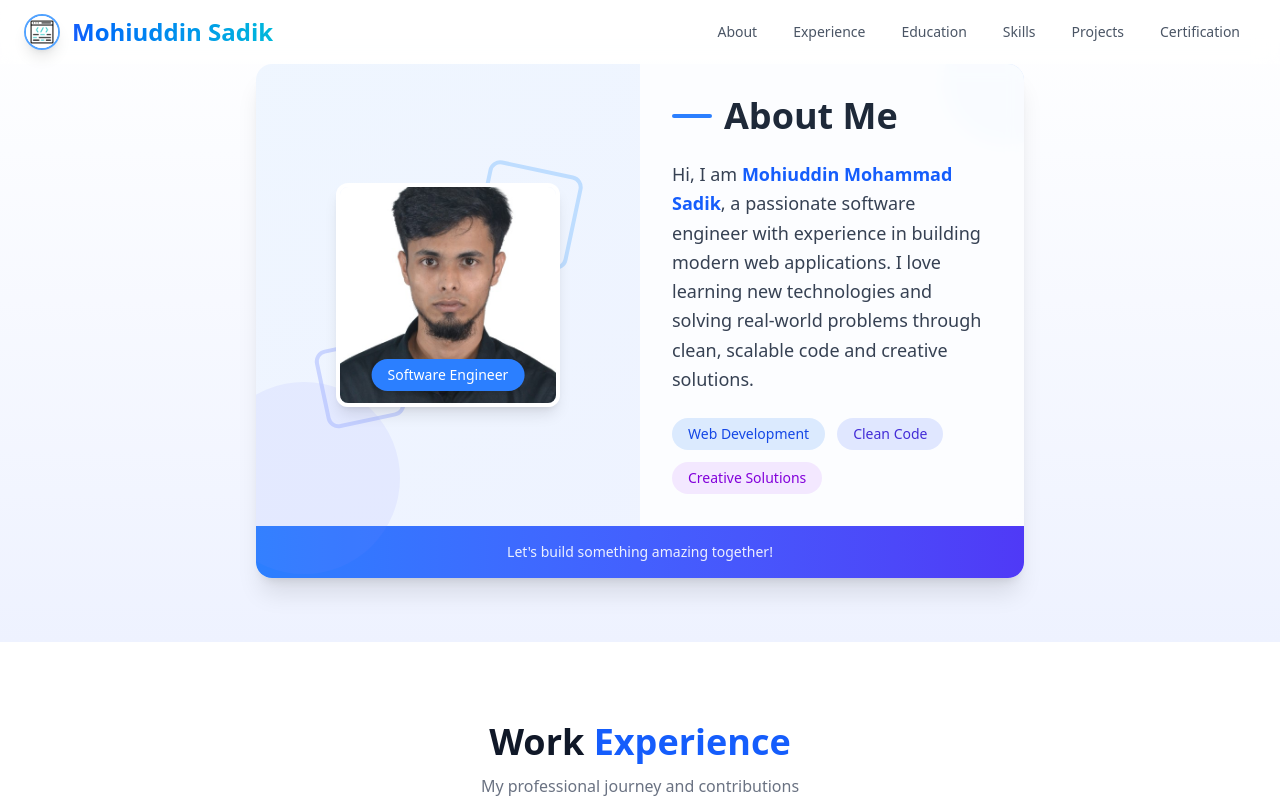
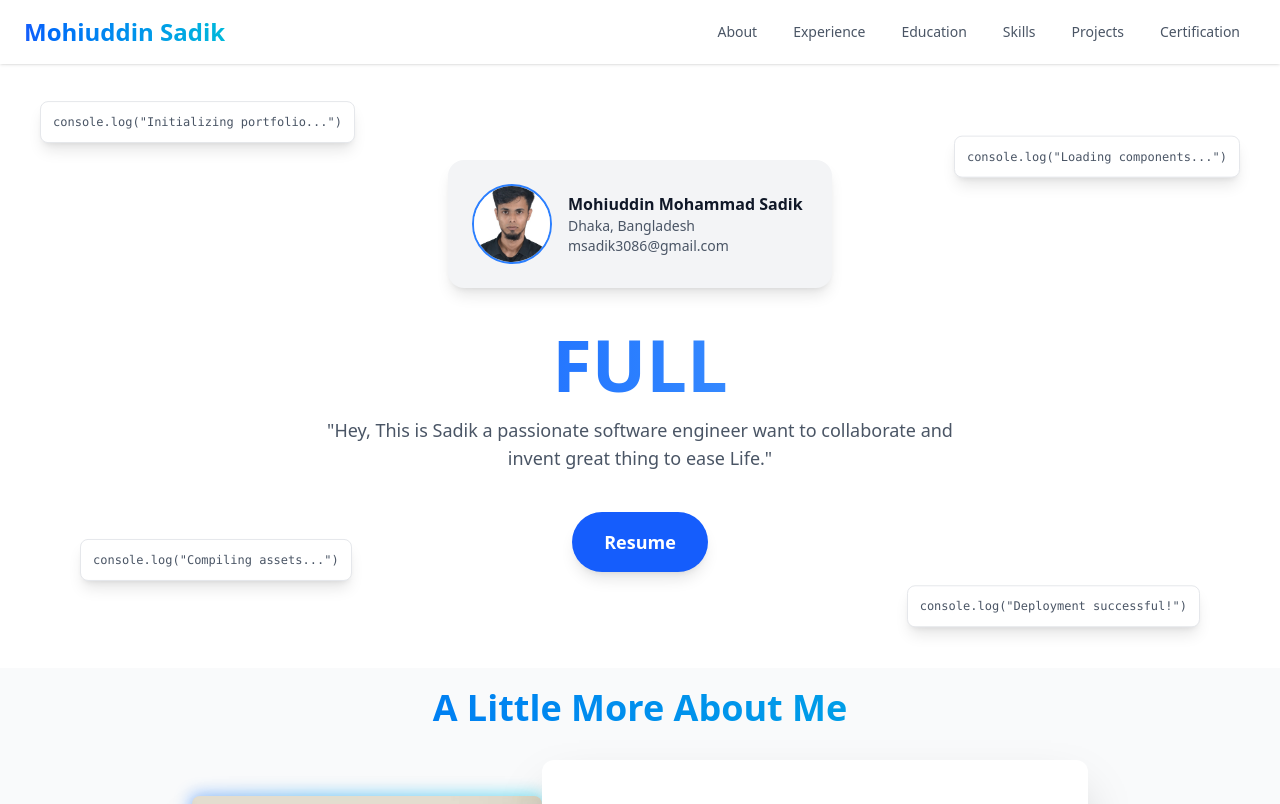
Before and after one commit to dksaddy/msadik, a Next.js app: page / in a window 1280 px wide. Shown: the top 804 px of the page. Built offline with nearby package versions, Linux system fonts and the light colour scheme.

Commit message:
Finalize desin

```diff
--- a/app/components/About.jsx
+++ b/app/components/About.jsx
@@ -1,64 +1,59 @@
+'use client';
+import { motion } from 'framer-motion';
+
 export default function About() {
   return (
-    <section
-      id="about"
-      className="scroll-mt-20 flex justify-center items-center py-16 px-6 md:px-16 lg:px-32 bg-gradient-to-b from-white to-indigo-50"
-    >
-      <div className="w-full max-w-3xl bg-gradient-to-br from-blue-50 to-indigo-50 rounded-2xl shadow-xl overflow-hidden">
-        <div className="relative flex flex-col md:flex-row">
-          {/* Background decoration */}
-          <div className="absolute top-0 right-0 w-32 h-32 bg-blue-400 rounded-full opacity-10 transform translate-x-12 -translate-y-12"></div>
-          <div className="absolute bottom-0 left-0 w-48 h-48 bg-indigo-400 rounded-full opacity-10 transform -translate-x-12 translate-y-12"></div>
+    <section id="about" className="py-5 bg-gray-50 overflow-hidden">
+      <div className="container mx-auto px-6">
+        <motion.div
+          initial={{ opacity: 0, y: 50 }}
+          whileInView={{ opacity: 1, y: 0 }}
+          transition={{ duration: 0.8, ease: 'easeOut' }}
 
-          {/* Image with decorative elements */}
-          <div className="flex-1 p-8 flex flex-col items-center justify-center relative z-10">
-            <div className="relative">
-              <div className="absolute -top-4 -right-4 w-24 h-24 border-4 border-blue-300 rounded-xl rotate-12 opacity-50"></div>
-              <div className="absolute -bottom-4 -left-4 w-20 h-20 border-4 border-indigo-300 rounded-xl -rotate-12 opacity-50"></div>
+        >
+          <h2 className="text-4xl font-bold text-center mb-8 bg-gradient-to-r from-blue-600 to-cyan-500 bg-clip-text text-transparent">
+            A Little More About Me
+          </h2>
+        </motion.div>
 
-              <div className="relative group">
-                <img
-                  src="./Mohiuddin Mohammad Sadik_Software Engineer.jpg"
-                  alt="Mohiuddin Mohammad Sadik"
-                  className="w-48 h-48 md:w-56 md:h-56 object-cover rounded-xl border-4 border-white shadow-lg transition-all duration-500 group-hover:scale-105 group-hover:rotate-1"
-                />
-                <span className="absolute bottom-4 left-1/2 -translate-x-1/2 bg-blue-500 text-white text-sm px-4 py-1.5 rounded-full shadow-md whitespace-nowrap">
-                  Software Engineer
-                </span>
-              </div>
+        <div className="relative md:flex md:items-center max-w-4xl mx-auto">
+          {/* Image */}
+          <motion.div
+            className="relative z-10 md:w-1/2 mb-8 md:mb-0"
+            initial={{ opacity: 0, x: -100 }}
+            whileInView={{ opacity: 1, x: 0 }}
+            transition={{ duration: 1, ease: [0.25, 1, 0.5, 1] }}
+
+          >
+            <div className="relative group">
+              <div className="absolute -inset-0.5 bg-gradient-to-r from-blue-500 to-cyan-400 rounded-lg blur opacity-50 group-hover:opacity-75 transition duration-1000 group-hover:duration-200 animate-tilt"></div>
+              <img
+                src="./Mohiuddin Mohammad Sadik_Software Engineer1.jpg"
+                alt="Mohiuddin Mohammad Sadik"
+                className="relative rounded-lg shadow-2xl w-full h-auto transform group-hover:scale-105 transition-transform duration-500"
+              />
             </div>
-          </div>
+          </motion.div>
 
-          {/* Text Content */}
-          <div className="flex-1 p-8 bg-white/80 backdrop-blur-sm relative z-10">
-            <div className="flex items-center gap-3 mb-6">
-              <div className="w-10 h-1 bg-blue-500 rounded-full"></div>
-              <h2 className="text-3xl md:text-4xl font-bold text-gray-800">
-                About Me
-              </h2>
-            </div>
+          {/* Text Card */}
+          <motion.div
+            className="relative z-10 md:w-3/4 bg-white text-gray-800 rounded-xl shadow-2xl p-8 md:p-12"
+            initial={{ opacity: 0, x: 100 }}
+            whileInView={{ opacity: 1, x: 0 }}
+            transition={{ duration: 1, ease: [0.25, 1, 0.5, 1], delay: 0.2 }}
 
-            <p className="text-gray-700 text-lg leading-relaxed mb-6">
-              Hi, I am{" "}
-              <span className="font-semibold text-blue-600">
-                Mohiuddin Mohammad Sadik
-              </span>
-              , a passionate software engineer with experience in building modern web
-              applications. I love learning new technologies and solving real-world
-              problems through clean, scalable code and creative solutions.
+          >
+            <h3 className="text-2xl font-bold mb-4">Software Engineer & Lifelong Learner</h3>
+            <p className="text-base mb-4 leading-relaxed">
+              I'm a Computer Science graduate from United International University, driven by a passion for software engineering. I thrive in environments where I can work on both the front-end and back-end, bringing ideas to life.
             </p>
-
-            <div className="flex flex-wrap gap-3">
-              <span className="px-4 py-1.5 bg-blue-100 text-blue-700 rounded-full text-sm font-medium">Web Development</span>
-              <span className="px-4 py-1.5 bg-indigo-100 text-indigo-700 rounded-full text-sm font-medium">Clean Code</span>
-              <span className="px-4 py-1.5 bg-purple-100 text-purple-700 rounded-full text-sm font-medium">Creative Solutions</span>
-            </div>
-          </div>
-        </div>
-
-        {/* Card footer */}
-        <div className="bg-gradient-to-r from-blue-500 to-indigo-600 p-4 text-center">
-          <p className="text-white/90 text-sm font-medium">Let's build something amazing together!</p>
+            <p className="text-base mb-4 leading-relaxed">
+              Java and JavaScript are my go-to languages, but I also have a soft spot for C. There's a unique thrill in communicating with a computer through code. My experience includes four academic projects and an e-commerce site built on WordPress, which gave me a solid grasp of CMS platforms.
+            </p>
+            <p className="text-base leading-relaxed">
+              On the design front, I'm comfortable with Figma and Framer. I live by the idea of being a versatile "jack of all trades," constantly learning and growing. I'm excited to collaborate on projects that push boundaries and make a real-world impact.
+            </p>
+          </motion.div>
         </div>
       </div>
     </section>
--- /dev/null
+++ b/app/components/ConsoleLogCard.jsx
@@ -0,0 +1,13 @@
+'use client';
+import { motion } from 'framer-motion';
+
+export default function ConsoleLogCard({ text, position, animation }) {
+  return (
+    <motion.div
+      className={`absolute ${position} bg-white border border-gray-200 rounded-lg p-3 text-xs text-gray-600 font-mono shadow-lg`}
+      animate={animation}
+    >
+      <div>console.log("{text}")</div>
+    </motion.div>
+  );
+}
--- a/app/components/Header.jsx
+++ b/app/components/Header.jsx
@@ -29,19 +29,21 @@ export default function Header() {
     setMenuOpen(false);
     const el = document.querySelector(href);
     if (el) {
-      el.scrollIntoView({
-        behavior: "smooth",
-        block: "start",
+      const headerHeight = document.querySelector('nav').offsetHeight;
+      const top = el.offsetTop - headerHeight;
+      window.scrollTo({
+        top: top,
+        behavior: 'smooth',
       });
     }
   };
 
   return (
     <nav
-      className={`fixed top-0 w-full z-50 ${
+      className={`fixed top-0 w-full z-50 transition-all duration-300 ${
         scrolled
           ? "bg-white/80 backdrop-blur-xl shadow-sm border-b border-gray-100"
-          : "bg-white/50 backdrop-blur-md"
+          : "bg-white shadow-sm"
       }`}
     >
       <div className="max-w-7xl mx-auto px-6">
@@ -57,13 +59,6 @@ export default function Header() {
               handleNavigation("#home", "home");
             }}
           >
-            <motion.img
-              src="./busy.gif"
-              alt="Mohiuddin Mohammad Sadik"
-              className="h-9 w-9 rounded-full border-2 border-blue-400 shadow-lg"
-              whileHover={{ rotate: 10 }}
-              transition={{ type: "spring", stiffness: 300 }}
-            />
             <span className="text-2xl font-bold bg-gradient-to-r from-blue-600 to-cyan-500 bg-clip-text text-transparent">
               Mohiuddin Sadik
             </span>
--- /dev/null
+++ b/app/components/Hero.jsx
@@ -0,0 +1,89 @@
+'use client';
+import { motion } from 'framer-motion';
+import Typewriter from './Typewriter';
+import ConsoleLogCard from './ConsoleLogCard';
+
+export default function Hero() {
+  const consoleLogMessages = [
+    { text: 'Initializing portfolio...', position: 'top-4 left-4 md:top-10 md:left-10' },
+    { text: 'Loading components...', position: 'top-8 right-4 md:top-20 md:right-10' },
+    { text: 'Compiling assets...', position: 'bottom-8 left-4 md:bottom-20 md:left-20' },
+    { text: 'Deployment successful!', position: 'bottom-4 right-4 md:bottom-10 md:right-20' },
+  ];
+
+  return (
+    <section id="home" className="relative flex items-center justify-center bg-white text-gray-800 overflow-hidden py-24">
+      {/* Console Log Cards */}
+      {consoleLogMessages.map((msg, index) => (
+        <ConsoleLogCard
+          key={index}
+          text={msg.text}
+          position={msg.position}
+          animation={{
+            y: [0, -10, 0],
+            transition: {
+              duration: 3 + index,
+              repeat: Infinity,
+              ease: 'easeInOut',
+            },
+          }}
+        />
+      ))}
+
+      <div className="relative z-10 text-center px-6">
+        <motion.div
+          className="mb-10"
+          initial={{ opacity: 0, scale: 0.8 }}
+          whileInView={{ opacity: 1, scale: 1 }}
+
+          transition={{ duration: 0.8, ease: 'easeOut' }}
+        >
+          <div className="bg-gray-100 rounded-2xl shadow-lg p-6 max-w-sm w-full mx-auto">
+            <div className="flex items-center space-x-4">
+              <div className="w-16 h-16 md:w-20 md:h-20 rounded-full overflow-hidden flex-shrink-0 border-2 border-blue-500">
+                <img
+                  src="Mohiuddin Mohammad Sadik_Software Engineer.jpg"
+                  alt="Mohiuddin Mohammad Sadik"
+                  className="w-full h-full object-cover"
+                />
+              </div>
+              <div className="flex-1 min-w-0 text-left">
+                <h3 className="font-semibold text-gray-900 text-sm md:text-base">Mohiuddin Mohammad Sadik</h3>
+                <p className="text-gray-600 text-xs md:text-sm">Dhaka, Bangladesh</p>
+                <p className="text-gray-600 text-xs md:text-sm truncate">msadik3086@gmail.com</p>
+              </div>
+            </div>
+          </div>
+        </motion.div>
+
+        <motion.div
+          initial={{ opacity: 0, y: -50 }}
+          whileInView={{ opacity: 1, y: 0 }}
+
+          transition={{ duration: 0.8, ease: 'easeOut', delay: 0.2 }}
+        >
+          <h1 className="text-2xl sm:text-4xl md:text-6xl lg:text-7xl font-extrabold mb-4 bg-gradient-to-r from-blue-600 via-blue-500 to-blue-400 bg-clip-text text-transparent">
+            <Typewriter texts={["FULL STACK DEVELOPER", "FRONTEND DEVELOPER", "MOBILE APPS DEVELOPER"]} />
+          </h1>
+          <p className="text-lg max-w-2xl mx-auto text-gray-600 mb-10">
+            "Hey, This is Sadik a passionate software engineer want to collaborate and invent great thing to ease Life."
+          </p>
+        </motion.div>
+
+        <motion.div
+          initial={{ opacity: 0, y: 50 }}
+          whileInView={{ opacity: 1, y: 0 }}
+
+          transition={{ duration: 0.8, ease: 'easeOut', delay: 0.4 }}
+        >
+          <a
+            href="#"
+            className="inline-block bg-blue-600 hover:bg-blue-700 text-white font-bold text-lg px-8 py-4 rounded-full transition-transform duration-300 transform hover:scale-105 shadow-lg"
+          >
+            Resume
+          </a>
+        </motion.div>
+      </div>
+    </section>
+  );
+}
--- /dev/null
+++ b/app/components/Typewriter.jsx
@@ -0,0 +1,41 @@
+'use client';
+import { motion, useMotionValue, useTransform, animate } from 'framer-motion';
+import { useEffect, useState } from 'react';
+
+export default function Typewriter({ texts }) {
+  const [textIndex, setTextIndex] = useState(0);
+  const count = useMotionValue(0);
+  const rounded = useTransform(count, (latest) => Math.round(latest));
+  const displayText = useTransform(rounded, (latest) => {
+    const text = texts[textIndex].slice(0, latest);
+    return text === "" ? "\u00A0" : text; // Use non-breaking space for empty string
+  });
+
+  useEffect(() => {
+    const controls = animate(count, texts[textIndex].length, {
+      type: 'tween',
+      duration: 3,
+      ease: 'linear',
+      onComplete: () => {
+        setTimeout(() => {
+          const backspaceControls = animate(count, 0, {
+            type: 'tween',
+            duration: 2,
+            ease: 'linear',
+            onComplete: () => {
+              setTextIndex((prevIndex) => (prevIndex + 1) % texts.length);
+            },
+          });
+          return backspaceControls.stop;
+        }, 2000); // Pause before deleting
+      },
+    });
+    return controls.stop;
+  }, [textIndex, texts, count]);
+
+  return (
+    <motion.span>
+      {displayText}
+    </motion.span>
+  );
+}
--- a/app/layout.js
+++ b/app/layout.js
@@ -25,7 +25,7 @@ export default function RootLayout({ children }) {
       <body
         className={`${geistSans.variable} ${geistMono.variable} antialiased bg-black text-white min-h-screen`}
       >
-        {children}
+        <main className="pt-16">{children}</main>
       </body>
     </html>
   );
--- a/app/page.js
+++ b/app/page.js
@@ -1,3 +1,4 @@
+import Hero from './components/Hero';
 import About from './components/About';
 import Education from './components/Education';
 import Experience from './components/Experience';
@@ -11,6 +12,7 @@ export default function Home() {
   return (
     <>
     <Headers />
+    <Hero />
     <About />
     <Experience />
     <Education />
```
Also changed, not shown: public/Mohiuddin Mohammad Sadik_Software Engineer1.jpg (added).
